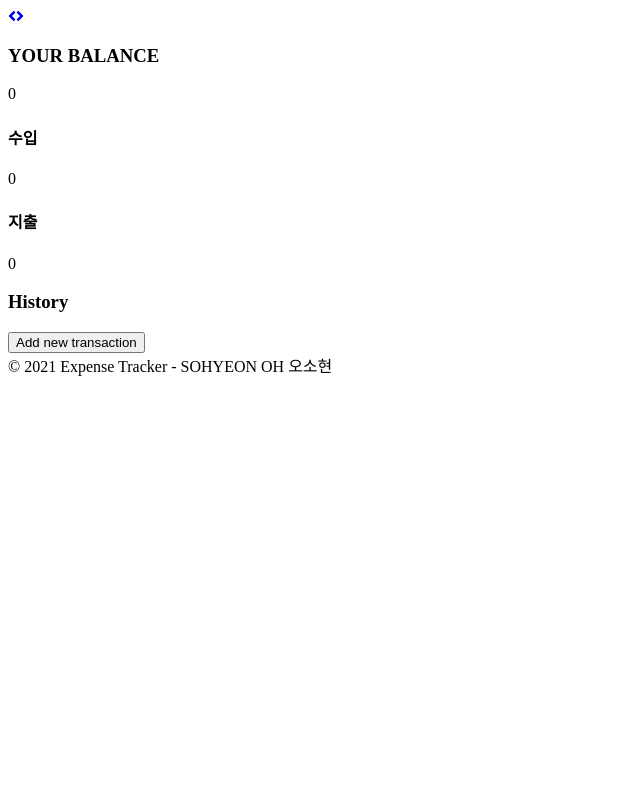
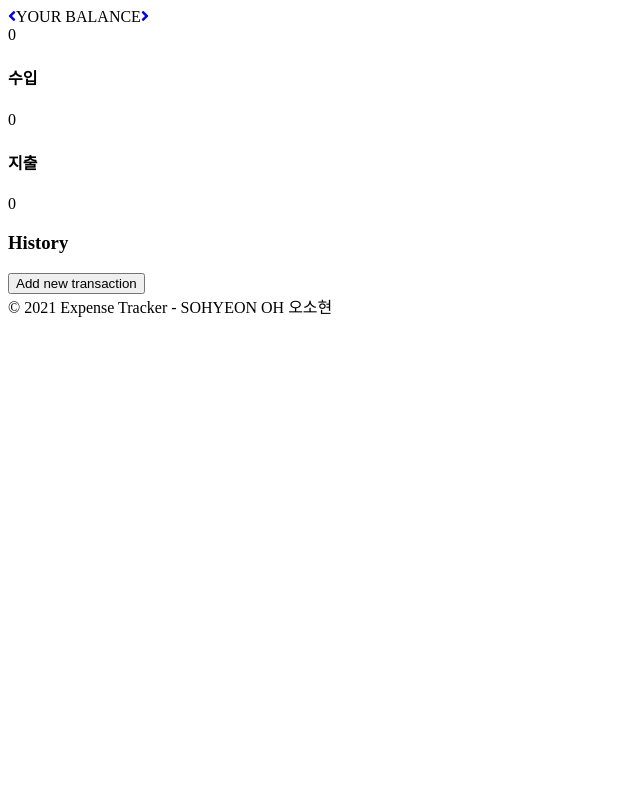
Before and after one commit to SOHYEON00/Expense-Tracker, a React (Create React App) app: page / in a window 1280 px wide. Shown: the top 800 px of the page, without its empty margins (0-640 px from the left). Built offline with nearby package versions, Linux system fonts and the light colour scheme; no server answers; the database is empty.

Commit message:
feat: rounting 하며 현재 페이지 설명 추가 - /settings : your settings - / : your balance
각 페이지에 맞는 이름 Nav 컴포넌트에 추가

```diff
--- a/src/routes/MainPage.js
+++ b/src/routes/MainPage.js
@@ -26,7 +26,6 @@ function MainPage() {
 
     return (
       <>
-        <h3>YOUR BALANCE</h3>
         <Balance transactions={transactions} />
         <h3>History</h3>
         <History transactions={transactions} />
--- a/src/routes/Nav.js
+++ b/src/routes/Nav.js
@@ -1,15 +1,25 @@
 import React from 'react';
-import {Link} from 'react-router-dom';
+import {Link, useHistory} from 'react-router-dom';
 import { FontAwesomeIcon } from '@fortawesome/react-fontawesome';
 import { faAngleRight, faAngleLeft } from '@fortawesome/free-solid-svg-icons';
 
+
 function Nav() {
+    let currentH3 = '';
+    const history = useHistory();
+
+    if(history.location.pathname === "/"){
+        currentH3 = <span>YOUR BALANCE</span>
+    } else if(history.location.pathname === '/settings'){
+        currentH3 = <span>YOUR SETTINGS</span>
+    }
+
     return (
       <nav>
         <Link to="/settings">
           <FontAwesomeIcon icon={faAngleLeft} />
         </Link>
-        <span></span>
+        {currentH3}
         <Link to="/">
           <FontAwesomeIcon icon={faAngleRight} />
         </Link>
--- a/src/routes/Settings.js
+++ b/src/routes/Settings.js
@@ -3,7 +3,6 @@ import React from 'react'
 function Settings() {
     return (
         <>
-        <h3>SETTINGS</h3>
          <article>
              <h3>카테고리 설정</h3>
         </article>
```
Also changed, not shown: 1 other file (tests, documents, lock files or other folders).
